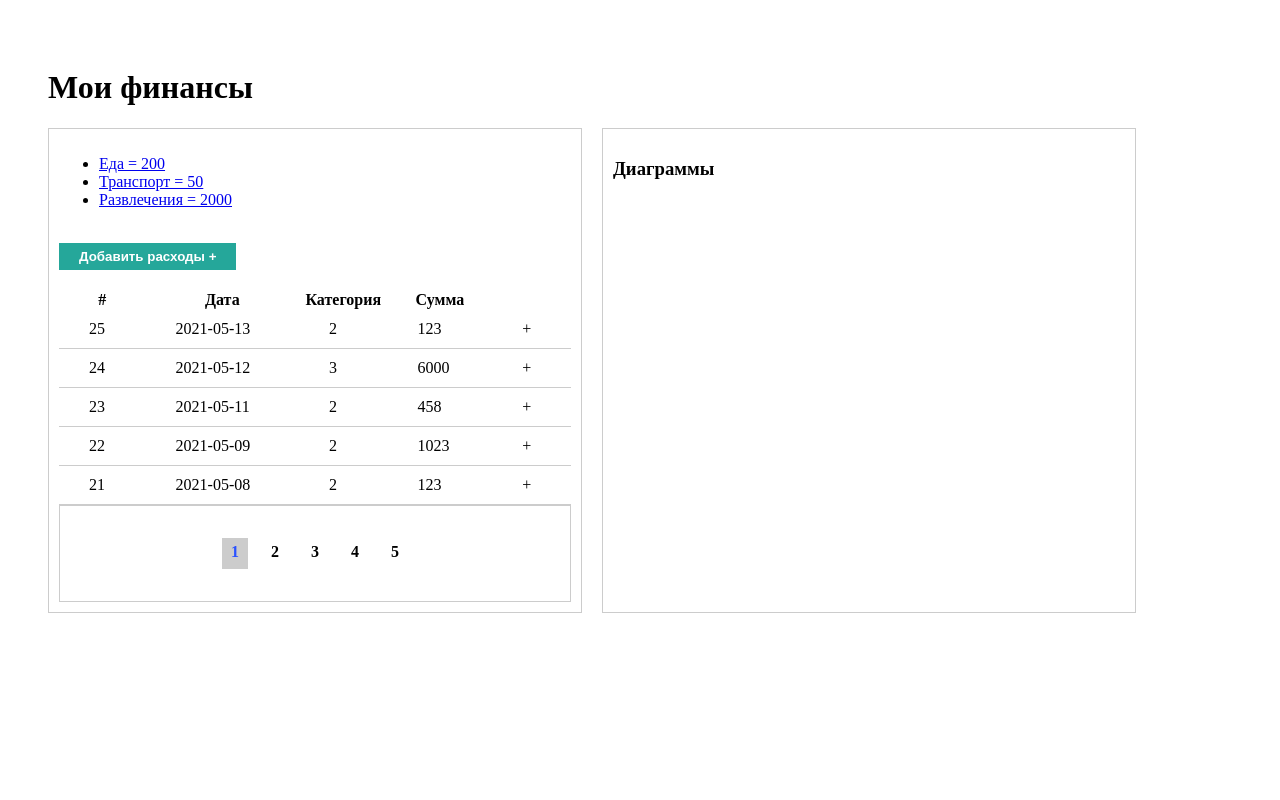
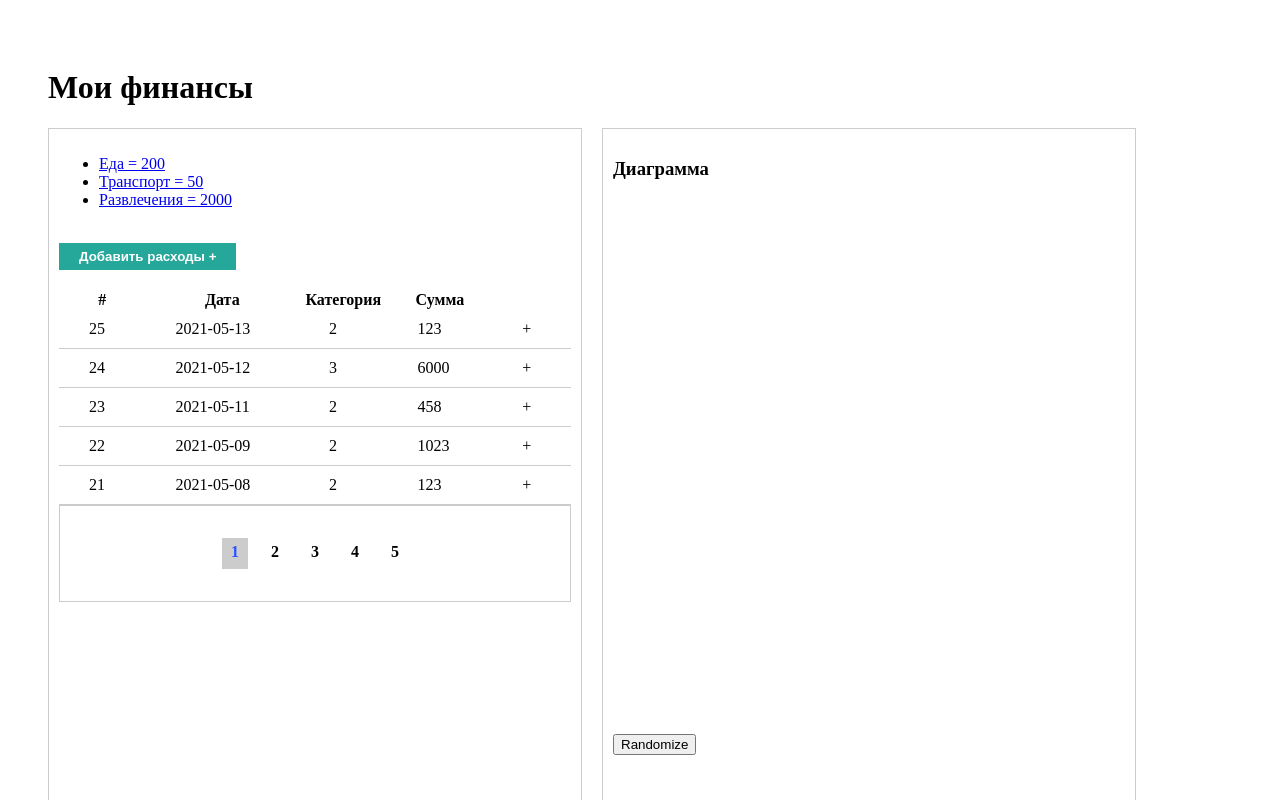
Before and after one commit to Rome44100/GB_vuejs, a Vue app in the folder grossbook/: page / in a window 1280 px wide. Shown: the top 800 px of the page. Built offline with nearby package versions, Linux system fonts and the light colour scheme.

Commit message:
Start Lesson 8. Some errors.

```diff
--- a/grossbook/package.json
+++ b/grossbook/package.json
@@ -30,9 +30,11 @@
     "babel-core": "^7.0.0-bridge.0",
     "babel-jest": "^26.6.3",
     "babel-preset-env": "^1.7.0",
+    "chart.js": "^3.3.2",
     "core-js": "^3.6.5",
     "jsdom": "^16.6.0",
     "vue": "^2.6.11",
+    "vue-chartjs": "^3.5.1",
     "vue-router": "^3.5.1",
     "vuex": "^3.6.2"
   },
--- a/grossbook/src/App.vue
+++ b/grossbook/src/App.vue
@@ -26,7 +26,8 @@
           <Pagination />
         </div>
         <div :class="[$style.columns]">
-          <h3>Диаграммы</h3>
+          <h3>Диаграмма</h3>
+          <Diagramm />
         </div>
       </main>
     </div>
@@ -37,6 +38,7 @@
 import PaymentsList from './components/PaymentsList'
 import PaymentForm from './components/PaymentForm'
 import Pagination from './components/Pagination'
+import Diagramm from './components/Diagramm'
 
 import { mapActions, mapGetters } from 'vuex'
 
@@ -45,7 +47,8 @@ export default {
   components: {
     PaymentsList,
     PaymentForm,
-    Pagination
+    Pagination,
+    Diagramm
   },
   methods: {
     ...mapActions([
--- /dev/null
+++ b/grossbook/src/charts/LineChart.js
@@ -0,0 +1,13 @@
+import { Line, mixins } from 'vue-chartjs'
+const { reactiveProp } = mixins
+
+export default {
+  extends: Line,
+  mixins: [reactiveProp],
+  props: ['options'],
+  mounted () {
+    // this.chartData is created in the mixin.
+    // If you want to pass options please create a local options object
+    // this.renderChart(this.chartData, this.options)
+  }
+}
--- /dev/null
+++ b/grossbook/src/components/Diagramm.vue
@@ -0,0 +1,52 @@
+<template>
+  <div :class="[$style.small]">
+      <line-chart :chart-data="datacollection"></line-chart>
+      <button @click="fillData()">Randomize</button>
+  </div>
+</template>
+
+<script>
+import LineChart from '../charts/LineChart.js'
+
+export default {
+  components: {
+    LineChart
+  },
+  data () {
+    return {
+      datacollection: {}
+    }
+  },
+  mounted () {
+    // this.fillData()
+  },
+  methods: {
+    fillData () {
+      this.datacollection = {
+        labels: [this.getRandomInt(), this.getRandomInt()],
+        datasets: [
+          {
+            label: 'Data One',
+            backgroundColor: '#f87979',
+            data: [this.getRandomInt(), this.getRandomInt()]
+          }, {
+            label: 'Data One',
+            backgroundColor: '#f87979',
+            data: [this.getRandomInt(), this.getRandomInt()]
+          }
+        ]
+      }
+    },
+    getRandomInt () {
+      return Math.floor(Math.random() * (50 - 5 + 1)) + 5
+    }
+  }
+}
+</script>
+
+<style module>
+.small {
+  max-width: 600px;
+  margin:  150px auto;
+}
+</style>
```
Also changed, not shown: 1 other file (tests, documents, lock files or other folders).
